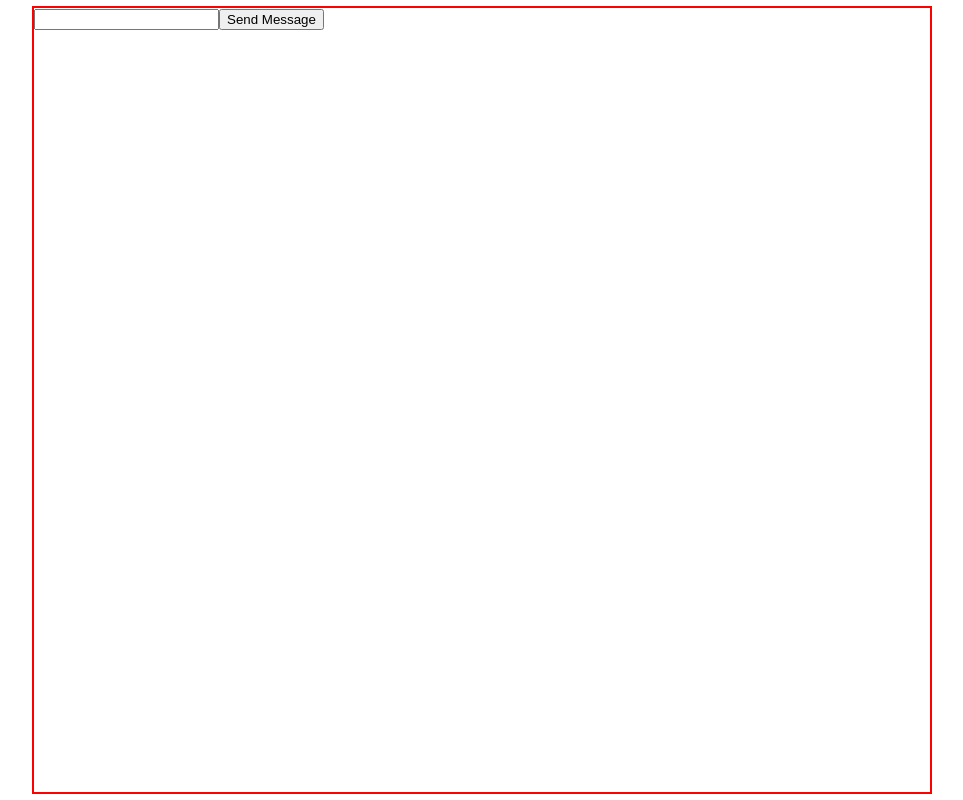
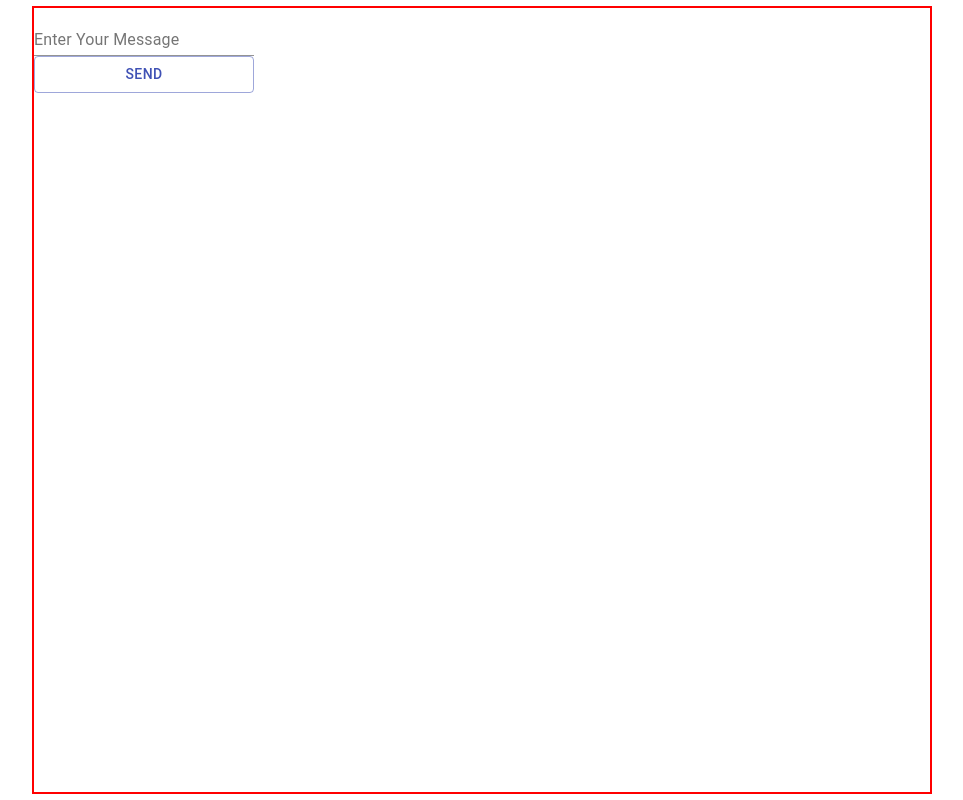
Before and after one commit to AshishS-1123/React-Chat-App, a React (Create React App) app: page / in a window 1280 px wide. Shown: the whole page, without its empty margins (158-1121 px from the left). Built offline with nearby package versions, Linux system fonts and the light colour scheme.

Commit message:
Use Material UI for form

```diff
--- a/src/components/inputForm.jsx
+++ b/src/components/inputForm.jsx
@@ -1,15 +1,16 @@
 import { useState } from "react";
+import { FormControl, InputLabel, Input, Button } from "@material-ui/core";
 
 function InputForm ({messages, setMessages}) {
 	const [text, setText] = useState("");
 
 	const onFormSubmit = (event) => {
 		event.preventDefault();
+		console.log(text);
 
 		let new_message = {id: messages.length+1, type: "sent", text: text}
 		setMessages([...messages, new_message]);
-
-		setText("");
+		setText('');
 	}
 
 	const onInputChange = (event) => {
@@ -17,9 +18,30 @@ function InputForm ({messages, setMessages}) {
 	}
 
 	return (
-		<form onSubmit = {onFormSubmit}>
-			<input type = "text" value = {text} onChange = {onInputChange} className = "input-box"></input>
-			<button type = "submit" className = "submit-button">Send Message</button>
+		<form>
+		  <FormControl>
+			  <InputLabel
+			  	htmlFor="my-input"
+			  >
+			  		Enter Your Message
+			  </InputLabel>
+
+			  <Input
+			    id="InputForm__input"
+			    aria-describedby="input-for-message"
+			  	value={text}
+			    onChange={onInputChange}
+			  />
+
+			  <Button
+			  	variant='outlined'
+			  	color='primary'
+			    type='submit'
+			  	onClick={onFormSubmit}
+			  >
+			  	    Send
+			  </Button>
+		  </FormControl>
 		</form>
 		);
 }
```
